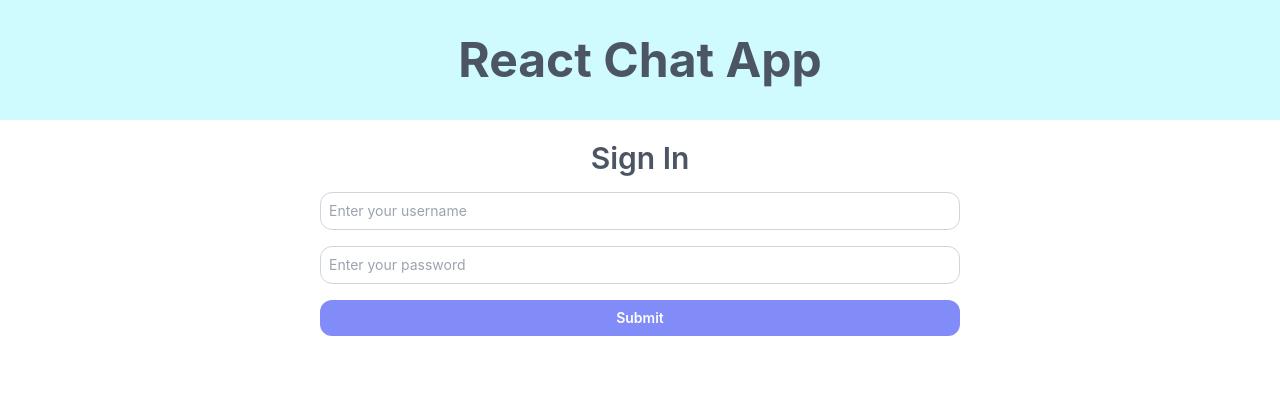
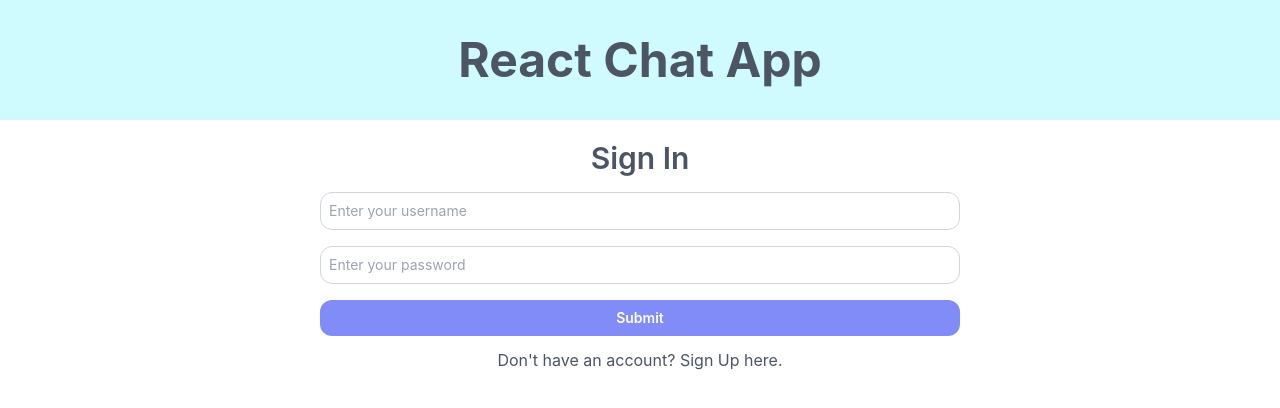
Before and after one commit to haroon97/chat-app-react, a React (Create React App) app: page / in a window 1280 px wide. Shown: the top 408 px of the page. Built offline with nearby package versions, Linux system fonts and the light colour scheme.

Commit message:
nav links

```diff
--- a/src/pages/login.js
+++ b/src/pages/login.js
@@ -3,6 +3,7 @@ import Input from "../components/input";
 import Layout from "../components/layout";
 import { loginConfig } from "../config/authConfig";
 import * as Yup from "yup";
+import { Link } from "react-router-dom";
 
 const Login = () => {
   const formik = useFormik({
@@ -50,6 +51,14 @@ const Login = () => {
             <Input type="submit" />
           </div>
         </form>
+        <div className="text-center pt-3">
+          <Link
+            className="text-md text-gray-600 hover:text-gray-800"
+            to="/register"
+          >
+            Don't have an account? Sign Up here.
+          </Link>
+        </div>
       </div>
     </Layout>
   );
--- a/src/pages/register.js
+++ b/src/pages/register.js
@@ -3,6 +3,7 @@ import Input from "../components/input";
 import Layout from "../components/layout";
 import { registerConfig } from "../config/authConfig";
 import * as Yup from "yup";
+import { Link } from "react-router-dom";
 
 const Register = () => {
   const formik = useFormik({
@@ -64,6 +65,11 @@ const Register = () => {
             <Input type="submit" />
           </div>
         </form>
+        <div className="text-center pt-3">
+          <Link className="text-md text-gray-600 hover:text-gray-800" to="/">
+            Already have an account? Sign In here.
+          </Link>
+        </div>
       </div>
     </Layout>
   );
```
